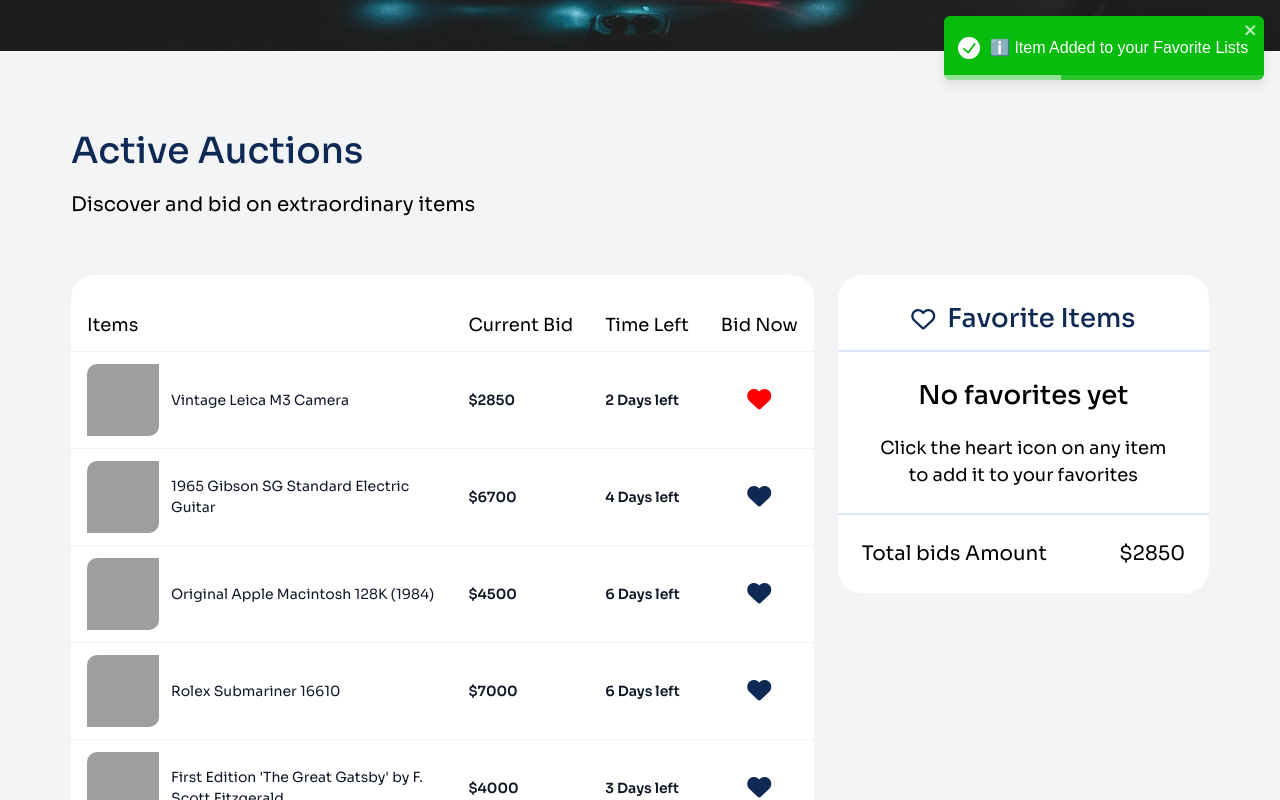
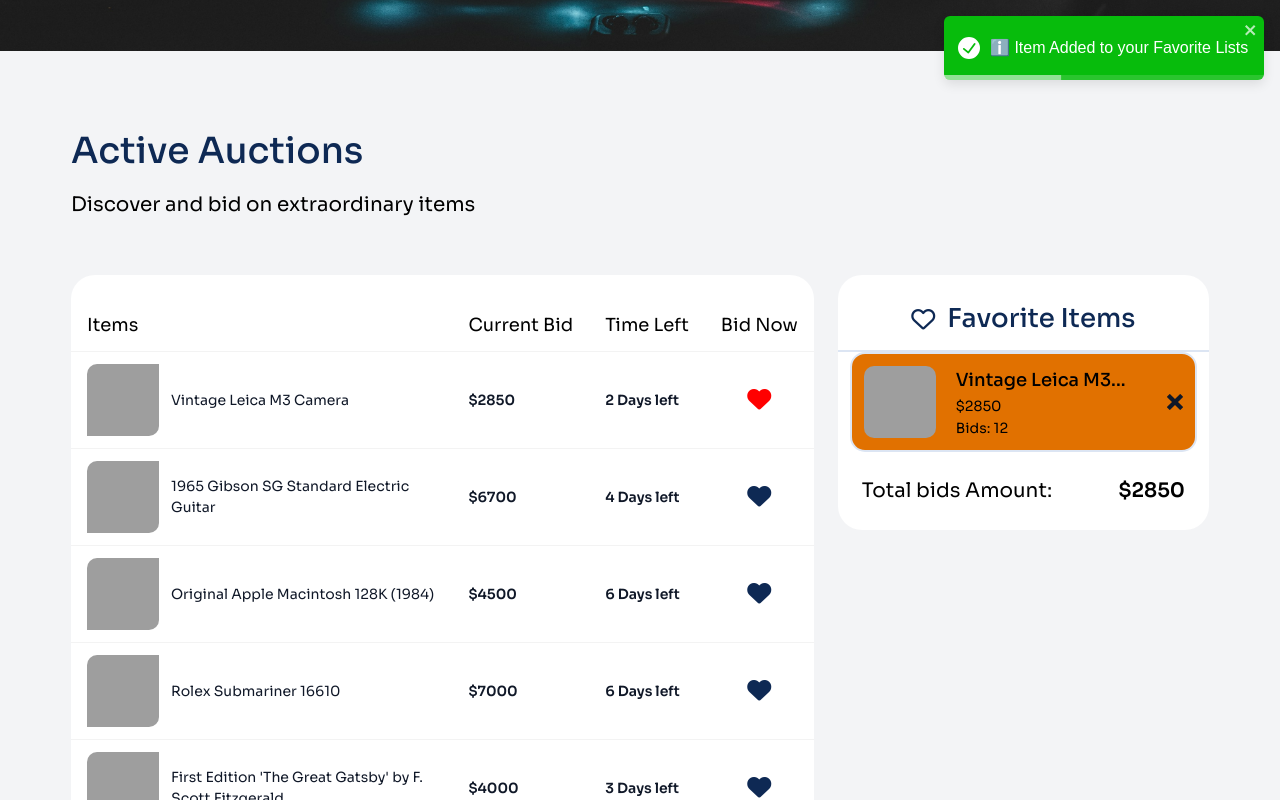
Before and after one commit to Sabbir-75/Auction-Gallery, a React (Vite) app: page / in a window 1280 px wide. Both pictures are taken after a click on the button 759 px from the left and 956 px from the top of the page. Shown: the part 556-1356 px from the top of the page. Built offline with nearby package versions, Linux system fonts and the light colour scheme; grey boxes are pictures that could not be loaded.

Commit message:
Add single card after bookmark button

```diff
--- a/src/App.jsx
+++ b/src/App.jsx
@@ -5,16 +5,43 @@ import Footer from './Components/Footer/Footer'
 import Navbar from './Components/navbar/Navbar'
 import Tables from './Components/Table/Tables'
 import { ToastContainer } from 'react-toastify'
+import Cards from './Components/cards/cards'
+import Card from './Components/cards/card'
 
 function App() {
 
   const [add, setAdd] = useState(0)
 
   const favoriteHandler = (price) => {
-  let newAdddConvert = add + price
+    let newAdddConvert = add + price
     setAdd(newAdddConvert)
   }
 
+
+  const [card, setCard] = useState([])
+
+  const cardHandler = (table) => {
+    let newCard = [...card, table]
+    setCard(newCard)
+  }
+
+
+  const [cardState, setCardState] = useState(true)
+
+  const cardStatehandler = () => {
+    setCardState(false)
+  }
+
+  const subHandler = (subPrice) => {
+    let newSub = add - subPrice
+    setAdd(newSub)
+  }
+
+  const [cardremove, setCardremove] = useState(false)
+
+  const shoHidehandler = () => {
+    setCardremove(true)
+  }
   return (
     <>
       <Navbar></Navbar>
@@ -26,7 +53,7 @@ function App() {
       <div className='max-w-[1170px] mx-auto px-4 sm:flex sm:justify-between gap-6 pt-6 pb-[100px]'>
 
         <div className='w-8/12 bg-[#FFFFFF] rounded-[24px] pt-6'>
-          <Tables favoriteHandler={favoriteHandler}></Tables>
+          <Tables favoriteHandler={favoriteHandler} cardHandler={cardHandler} cardStatehandler={cardStatehandler}></Tables>
           <ToastContainer></ToastContainer>
         </div>
 
@@ -35,13 +62,27 @@ function App() {
             <div className='text-center flex justify-center gap-3 items-center pb-3 border-b-2 border-[#DCE5F3]'>
               <i className="fa-regular fa-heart text-2xl text-[#0E2954]"></i> <h3 className='text-[26px] font-medium text-[#0E2954]'>Favorite Items</h3>
             </div>
-            <div className='py-6 space-y-5 flex items-center flex-col border-b-2 border-[#DCE5F3]'>
-              <h2 className='text-[26px] font-medium text-black text-center'>No favorites yet</h2>
-              <p className='max-w-[287px] text-[18px] font-normal text-black text-center'>Click the heart icon on any item to add it to your favorites</p>
-            </div>
+
+
+
+
+           {
+            cardState ? <Cards></Cards> : <Card card={card} subHandler={subHandler} shoHidehandler={shoHidehandler}></Card>
+           }
+
+
+
+
+
+
+
+
+
+
+
             <div className='p-6 flex justify-between'>
-              <h2 className='text-[20px] font-normal text-black'>Total bids Amount</h2>
-              <p className='text-[20px] font-normal text-black'>${add}</p>
+              <h2 className='text-[20px] font-normal text-black'>Total bids Amount:</h2>
+              <p className='text-[20px] font-semibold text-black'>${add}</p>
             </div>
           </div>
         </div>
--- a/src/Components/Table/Table.jsx
+++ b/src/Components/Table/Table.jsx
@@ -5,13 +5,15 @@ import 'react-toastify/dist/ReactToastify.css';
 
 
 
-const Table = ({ table, favoriteHandler }) => {
+const Table = ({ table, favoriteHandler,cardHandler, cardStatehandler}) => {
 
   const [state, setState] = useState(false)
 
   const stateHandler = () => {
     setState(true)
     favoriteHandler(table.currentBidPrice)
+    cardHandler(table)
+    cardStatehandler()
     toast.success('ℹ️ Item Added to your Favorite Lists', {
       position: "top-right",
       autoClose: 3000,
--- a/src/Components/Table/Tables.jsx
+++ b/src/Components/Table/Tables.jsx
@@ -1,7 +1,7 @@
-import React, { useEffect, useState } from 'react';
+import React, { useEffect, useState} from 'react';
 import Table from './Table';
 
-const Tables = ({favoriteHandler}) => {
+const Tables = ({favoriteHandler, cardHandler, cardStatehandler}) => {
 
     const [tables, setTables] = useState([])
 
@@ -27,7 +27,7 @@ const Tables = ({favoriteHandler}) => {
                     </thead>
                     <tbody>
                         {
-                            tables.map(table => <Table key={table.id} table={table} favoriteHandler={favoriteHandler}></Table>)
+                            tables.map(table => <Table key={table.id} table={table} favoriteHandler={favoriteHandler} cardHandler={cardHandler} cardStatehandler={cardStatehandler}></Table>)
                         }
                     </tbody>
                 </table>
--- /dev/null
+++ b/src/Components/cards/Card.jsx
@@ -0,0 +1,39 @@
+
+import { Bounce, toast, } from 'react-toastify';
+import 'react-toastify/dist/ReactToastify.css';
+import Singlecard from './Singlecard';
+
+const Card = ({ card, subHandler, shoHidehandler }) => {
+
+
+
+    const removeHandler = (subPrices) => {
+
+        shoHidehandler()
+        subHandler(subPrices)
+
+
+        toast.warn(' Item Removed From Favorites!', {
+            position: "top-right",
+            autoClose: 3000,
+            hideProgressBar: false,
+            closeOnClick: false,
+            pauseOnHover: true,
+            draggable: true,
+            progress: undefined,
+            theme: "colored",
+            transition: Bounce,
+        });
+    }
+
+    return (
+        <div className='px-3'>
+            {
+                card.map(singleCard => <Singlecard key={singleCard.id} singleCard={singleCard} removeHandler={removeHandler}></Singlecard>)
+            }
+        </div>
+
+    );
+};
+
+export default Card;
--- /dev/null
+++ b/src/Components/cards/Cards.jsx
@@ -0,0 +1,12 @@
+import React from 'react';
+
+const Cards = () => {
+    return (
+        <div className='py-6 space-y-5 flex items-center flex-col border-b-2 border-[#DCE5F3]'>
+        <h2 className='text-[26px] font-medium text-black text-center'>No favorites yet</h2>
+        <p className='max-w-[287px] text-[18px] font-normal text-black text-center'>Click the heart icon on any item to add it to your favorites</p>
+      </div>
+    );
+};
+
+export default Cards;
--- /dev/null
+++ b/src/Components/cards/Singlecard.jsx
@@ -0,0 +1,26 @@
+import React from 'react';
+import { ImCross } from "react-icons/im";
+
+const Singlecard = ({ singleCard, removeHandler }) => {
+
+    const removeHandlers = () => {
+        removeHandler(singleCard.currentBidPrice)
+        console.log("...".padStart(19, singleCard.title));
+    }
+
+    return (
+        <div className='p-3 bg-amber-600 rounded-[15px] flex justify-between items-center border-2 border-[#DCE5F3]'>
+            <div className='flex items-center gap-5'>
+                <img className='w-18 h-18 rounded-[10px]' src={singleCard.image} alt={singleCard.title} />
+                <div className='space-y-[2px]'>
+                    <h1 className='text-lg font-medium text-black'>{"...".padStart(19, singleCard.title)}</h1>
+                    <p className='text-sm font-normal text-black'>${singleCard.currentBidPrice}</p>
+                    <p className='text-sm font-normal text-black'>Bids: {singleCard.bidsCount}</p>
+                </div>
+            </div>
+            <button onClick={removeHandlers} className='cursor-pointer'><ImCross /></button>
+        </div>
+    );
+};
+
+export default Singlecard;
```
